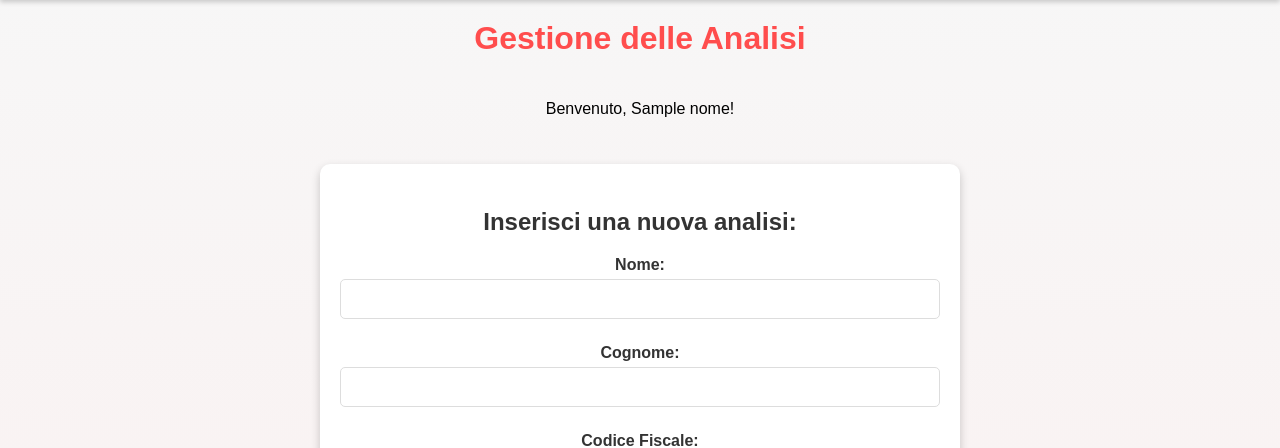
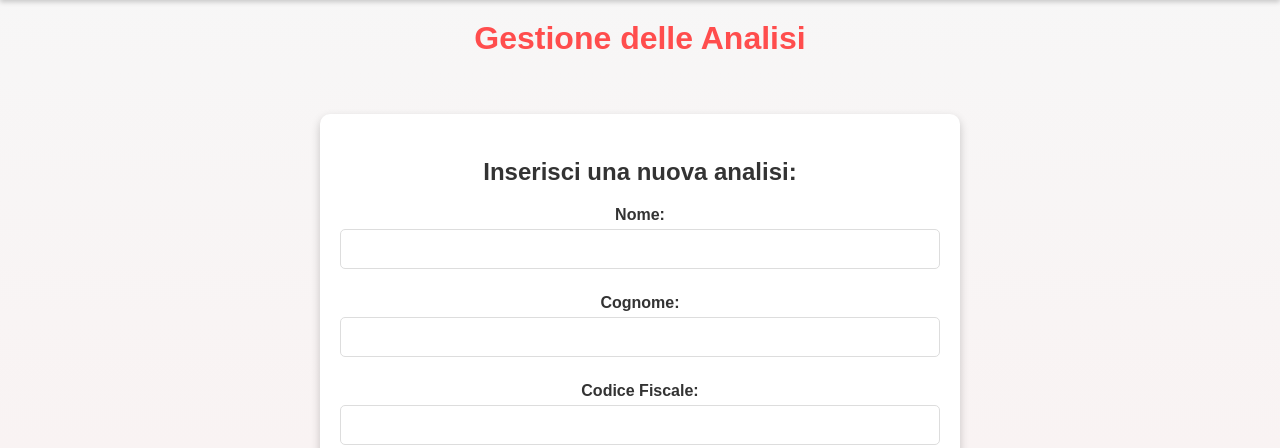
Before and after one commit to SalvatoreCiaramidaro/Progetto_TPSIT_5M, a Flask app: template templates/analisi.html in a window 1280 px wide; the page is wider, and only the part inside the window is pictured. Shown: the part 55-503 px from the top of that part. Run offline with Flask 3, Linux system fonts and the light colour scheme; the template is opened without the code that fills it: most values are stand-ins (such as "Sample title", 1, 10 or a date in 2020).

Commit message:
correzioni piccoli bug e commenti

```diff
--- a/server.py
+++ b/server.py
@@ -38,7 +38,6 @@ def login():
             user = cursor.fetchone()  # Recupera il primo risultato della query
 
             if user:
-                session['nome'] = user[0]  # Salva il nome dell'utente nella sessione se l'utente esiste
                 return jsonify(success=True)  # Restituisce una risposta JSON con successo
             else:
                 return jsonify(success=False)  # Restituisce una risposta JSON con fallimento se l'utente non esiste
@@ -100,8 +99,7 @@ def analisi():
     ]
 
     conn.close()
-    nome = session.get('nome')  # Recupera il nome dell'utente dalla sessione
-    return render_template("analisi.html", analisi_lista=analisi_lista, nome=nome, search_query=search_query)
+    return render_template("analisi.html", analisi_lista=analisi_lista, search_query=search_query)
 
 @app.route("/elimina_analisi", methods=["POST"])
 def elimina_analisi():
--- a/templates/analisi.html
+++ b/templates/analisi.html
@@ -17,13 +17,6 @@
     </header>
     <h2>Gestione delle Analisi</h2>
 
-
-    <!-- Verifica se la variabile 'nome' è definita e, in tal caso, mostra un messaggio di benvenuto -->
-    {% if nome %}
-    <!-- Messaggio di benvenuto -->
-    <p>Benvenuto, {{ nome }}!</p>
-    {% endif %}
-
     <!-- Form per inserire una nuova analisi -->
     <form method="POST" action="/analisi">
         <h3>Inserisci una nuova analisi:</h3>
@@ -40,7 +33,7 @@
         <input type="text" name="sesso" required><br>
 
         <label>Età:</label>
-        <input type="number" name="eta" required><br>
+        <input type="number" name="eta" min="0" required><br>
 
         <label>Data e ora prelievo:</label>
         <input type="datetime-local" name="data_ora_prelievo" required><br>
@@ -52,7 +45,7 @@
         <input type="text" name="denominazione_analisi" required><br>
 
         <label>Risultato numerico:</label>
-        <input type="number" name="risultato" required><br>
+        <input type="number" name="risultato" min="0" required><br>
 
         <label>Unità di misura:</label>
         <input type="text" name="unita_misura" required><br>
@@ -61,10 +54,10 @@
         <input type="text" name="valori_riferimento" required><br>
 
         <label>Strumenti:</label>
-        <input type="number" name="strumenti" required><br>
+        <input type="number" name="strumenti" min="0" required><br>
 
         <label>Codice Operatore:</label>
-        <input type="number" name="cod_operatore" required><br>
+        <input type="text" name="cod_operatore" pattern="\d{9}" title="Il codice Operatore deve essere composto da 9 caratteri numerici" required><br>
 
         <button type="submit">Aggiungi Analisi</button>
     </form>
```
